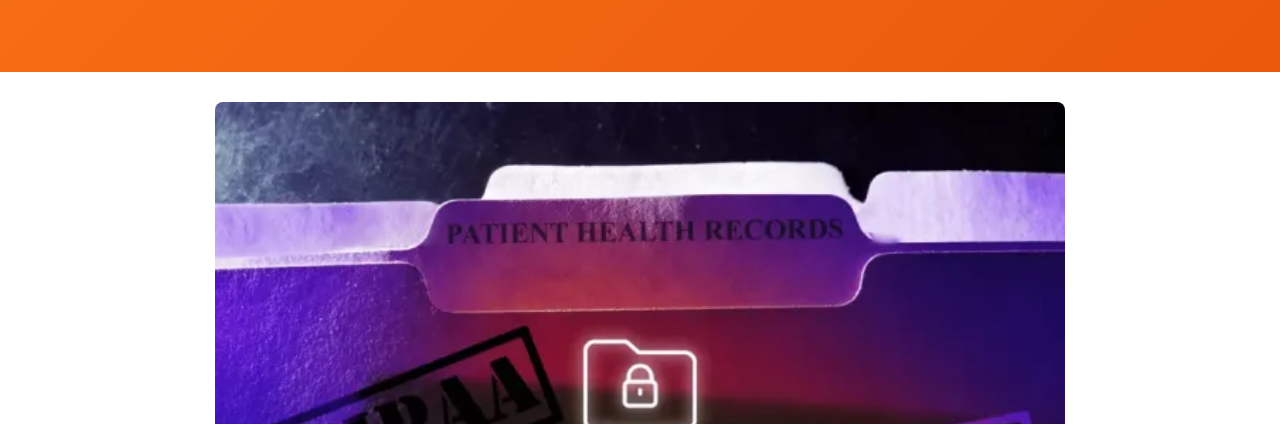
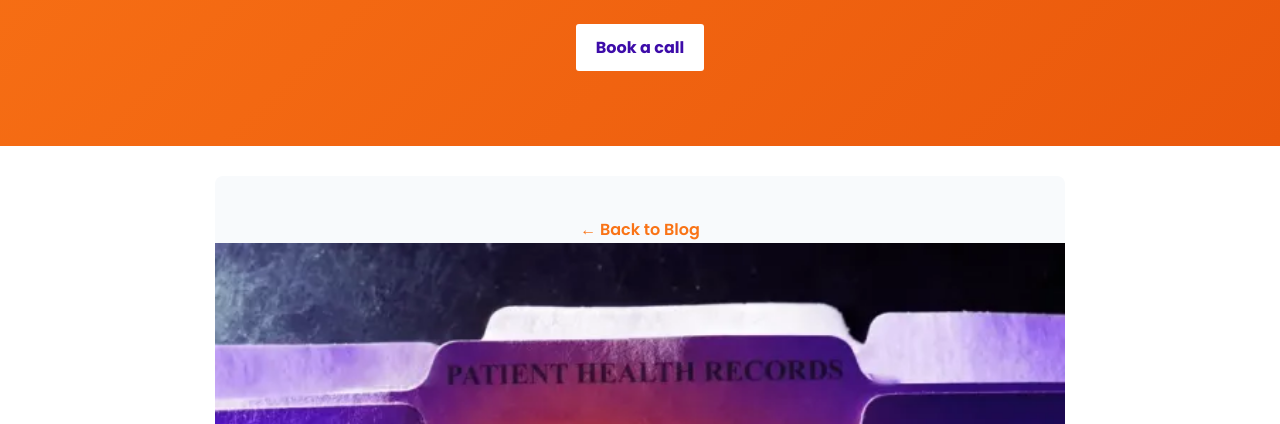
Before and after one commit to kevinarevaloph/kevinarevaloph.github.io, a plain HTML site: page blog/security-vs-compliance-key-differences-for-healthcare.html in a window 1280 px wide. Shown: the part 376-800 px from the top of the page. Drawn offline with Linux system fonts and the light colour scheme.

Commit message:
Update security-vs-compliance-key-differences-for-healthcare.html

```diff
--- a/blog/security-vs-compliance-key-differences-for-healthcare.html
+++ b/blog/security-vs-compliance-key-differences-for-healthcare.html
@@ -216,7 +216,8 @@ height="0" width="0" style="display:none;visibility:hidden"></iframe></noscript>
       compliance, the challenges of balancing both, and how an MSP can
       help
     </p>
-
+<br>
+<a href="https://kevinarevaloph.github.io/contact-us/contact-us" class="btn purple1 resume-download" target="_blank" rel="noopener noreferrer" data-cta="Book a call">Book a call</a>
 
   </div>
 
@@ -238,7 +239,13 @@ height="0" width="0" style="display:none;visibility:hidden"></iframe></noscript>
          ===================================================== -->
 
     <div class="article-featured-image">
+        <div class="article-back">
 
+          <a href="../blog.html">
+            ← Back to Blog
+          </a>
+
+        </div>
       <img
         src="../assets/blog/security-vs-compliance-key-differences-for-healthcare.webp"
         alt="Security vs. Compliance: Key Differences for Healthcare"
```
